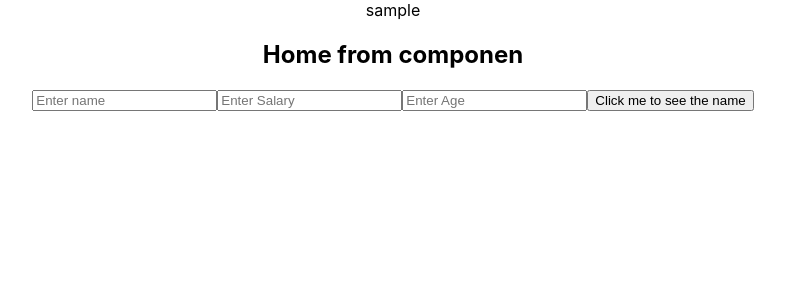
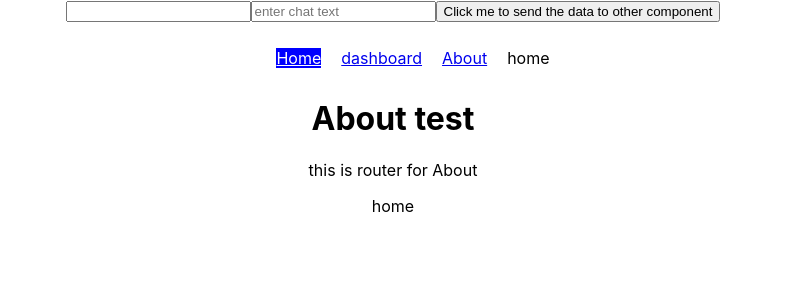
Before and after one commit to programmerpraveenkumar/react_js, a React (Create React App) app: page /about in a window 1280 px wide. Shown: the top 300 px of the page, without its empty margins (247-1032 px from the left). Built offline with nearby package versions, Linux system fonts and the light colour scheme.

Commit message:
oct 31-- menu usestate

```diff
--- a/src/About.js
+++ b/src/About.js
@@ -1,7 +1,19 @@
-class About extends React.Component{
-    //statemanagement
-    //const [name,setname]=usestate()
-    render(){
-        return "<div>sample formabout </div>";
-    }
+import React, { useEffect, useState } from 'react';
+
+// class About extends React.Component{
+//     //statemanagement
+//     //const [name,setname]=usestate()
+//     render({
+//         return "<div>sample formabout </div>";
+//     }
+// }
+
+
+function About(props){
+    const[name,setName]=useState('');
+    return(
+    <div><h1>About test</h1>
+    <p>{props.name}</p></div>
+    )
 }
+export default About;
--- a/src/App.js
+++ b/src/App.js
@@ -1,57 +1,93 @@
-import React from 'react';
+import React, { useEffect, useState } from 'react';
 import logo from './logo.svg';
 import './App.css';
 import Home from './Home';
+import About from './About';
+import Dashboard from './pages/Dashboard'
+import Header from './pages/Header'
 import {
   BrowserRouter as Router,
   Switch,
   Route,
   Link
 } from "react-router-dom";
+//npm install react-router-dom
 function App() {
+  const[name,setName]= useState('');
+  const[chattext,setchattext]= useState('');
+
+  const[currentmenu,setCurrentmenu]= useState('home');
+  const[textbx,settextbx]= useState('');
+  const btnClick=()=>{
+    setName(textbx);
+  }
+  const tmp=()=>{
+    console.log("sample")
+  }
+  const getData=()=>{
+
+    fetch("http://localhost:8080/contact/get")
+     .then((res)=>res.json())
+     .then((res)=>{
+       //json to strinfy
+         setName(JSON.stringify(res));
+        //  setSalary('');
+        //  setAge('');
+     })
+  }
+  useEffect(function(){
+    //getData();
+    console.log("some change")
+  },[])
+  useEffect(function(){
+    //getData();
+ console.log(chattext);
+  },[chattext])
+  //
   return (
-    // <Router>
+     <Router>
     <div className="App">
-      sample
 
-<Home/>
-      {/*  <a href="home">Home</a>
-      <a href="dashboard">dashboard</a>
-      <a href="about">About</a> <Switch>
-          <Route exact path="/">
+      <div>
+      <input type="text" onChange={(e)=>settextbx(e.target.value)}/>
+      <input type="text" placeholder="enter chat text" onChange={(e)=>setchattext(e.target.value)}/>
+      <button onClick={btnClick}>Click me to send the data to other component</button>
+    </div>
+    {/* <Home name={name}/>
+    <About name={name}/> */}
+    <Header currentmenu={currentmenu}></Header>
+     <Switch>
+         <Route exact path="/">
             <Home />
           </Route>
           <Route exact path="/home">
             <Home />
+            <p>this is router for HOme</p>
+
           </Route>
-          <Route path="/about">
+          <Route exact path="/about">
             <About />
+            <p>this is router for About</p>
+
           </Route>
-          <Route path="/dashboard">
-            <Dash />
+
+          <Route exact path="/pages/dashboard">
+            <Dashboard />
+            <p>this is router for dashboard</p>
+
           </Route>
-        </Switch> */}
+
+
+        </Switch>
+
+      {currentmenu}
     </div>
-    // </Router>
+    </Router>
   );
 }
 
 
 
-function About() {
-  return (
-    <div>
-      <h2>About</h2>
-    </div>
-  );
-}
 
-function Dash() {
-  return (
-    <div>
-      <h2>Dash</h2>
-    </div>
-  );
-}
 
 export default App;
--- a/src/Home.js
+++ b/src/Home.js
@@ -1,6 +1,7 @@
 import React, { useEffect, useState } from 'react';
-function Home() {
+function Home(props) {
     const [name,setName] = useState();
+    const [name2,setName2] = useState();
     const [age,setAge] = useState();
     const [salary,setSalary] = useState();
     const [serverResponse,setServerResponse] = useState();
@@ -31,6 +32,7 @@ function Home() {
             alert("age should not be empty..");
             return;
         }
+        setName2(name);
        var obj = {"name":name,"salary":salary,"age":age};
        fetch("http://dummy.restapiexample.com/api/v1/create",{method: 'POST',body:JSON.stringify(obj)})
         .then((res)=>res.json())
@@ -46,7 +48,7 @@ function Home() {
   //hooks
     return (
       <div>
-        <h2>Home from componen {name}</h2>
+        <h2>Home from componen {props.name}</h2>
         <input type="text" value={name} placeholder="Enter name" onChange={(e) =>setName(e.target.value)} />
         <input type="text" value={salary} placeholder="Enter Salary"   onChange={(e) =>setSalary(e.target.value)} />
         <input type="text" value={age} placeholder="Enter Age"   onChange={(e) =>setAge(e.target.value)} />
--- /dev/null
+++ b/src/pages/Dashboard.js
@@ -0,0 +1,4 @@
+import React, { useEffect, useState } from 'react';
+export default function Dashboard(props){
+    return (<div>Dashbaord div</div>)
+}
--- /dev/null
+++ b/src/pages/Header.js
@@ -0,0 +1,17 @@
+import React, { useEffect, useState } from 'react';
+import './Headercss.css';
+export default function Header(props){
+    const[menu,setCurrentMenu]= useState("dashboard");
+    useEffect(function(){
+        console.log(""+props.location);
+    },[])
+    return(
+
+<ul>
+
+    <li className={(props.currentmenu == 'home')?'active':''}><a href="home">Home</a></li>
+    <li className={(props.currentmenu  == 'dashboard')?'active':''}><a href="dashboard">dashboard</a></li>
+    <li className={(props.currentmenu  == 'about')?'active':''}><a href="about">About</a></li>
+    <li>{props.currentmenu}</li>
+    </ul>)
+}
--- /dev/null
+++ b/src/pages/Headercss.css
@@ -0,0 +1,11 @@
+li{
+    list-style:none;
+    display: inline-block;
+    margin:10px;
+}
+li.active{
+    background-color: blue;
+}
+li.active a{
+    color: #fff;
+}
```
